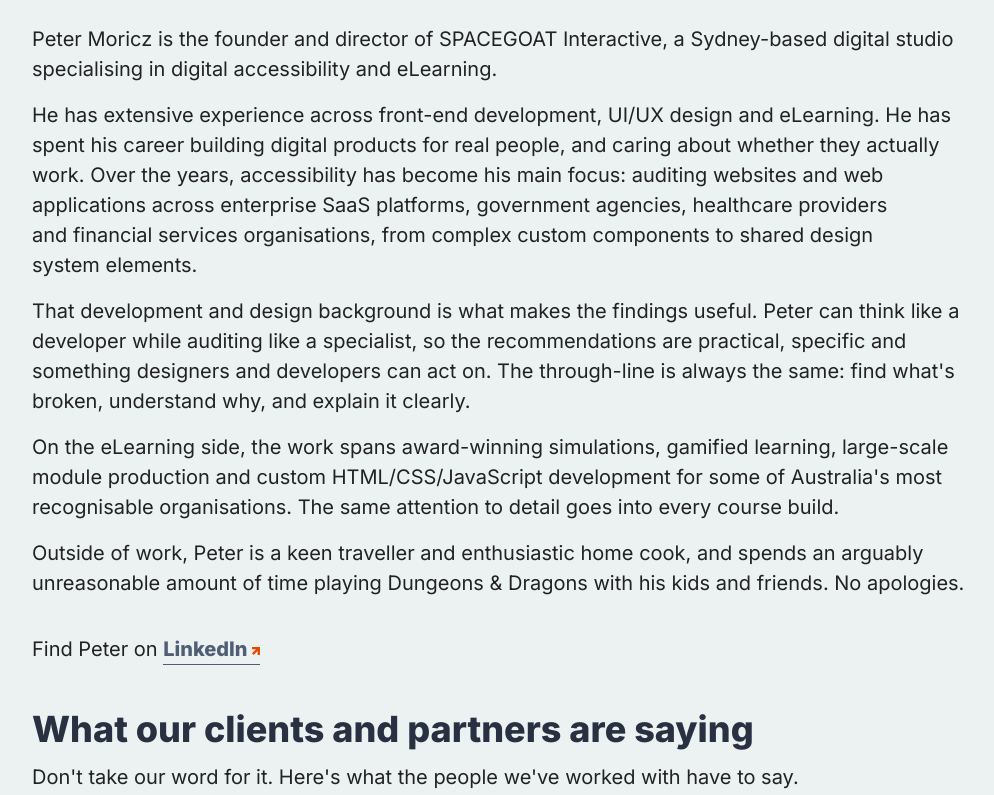
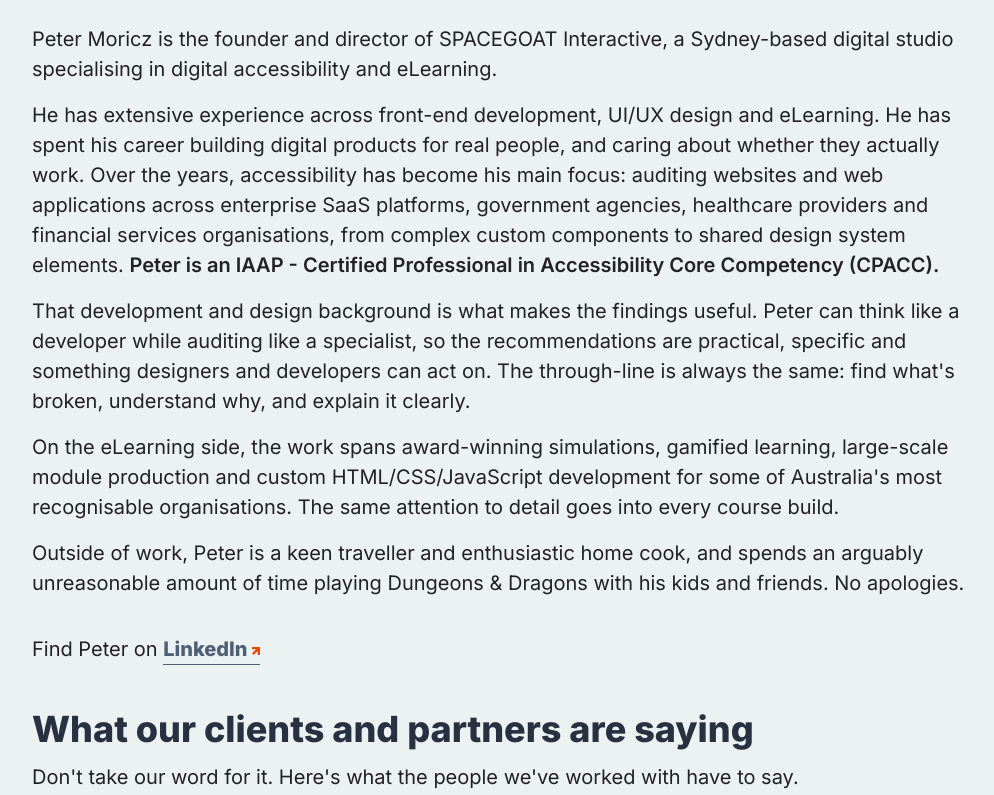
Before and after one commit to SpacegoatHQ/spacegoat-website, a plain HTML site: page index.html in a window 1280 px wide. Shown: the part 3420-4215 px from the top of the page, without its empty margins (128-1122 px from the left). Drawn offline with Linux system fonts and the light colour scheme; a web font is replaced by a local one.

Commit message:
Added CPACC certification

```diff
--- a/index.html
+++ b/index.html
@@ -119,7 +119,7 @@
 				<div class="person-behind-the-work">
 					<h2><span class="pre-header" aria-hidden="true">AREA 04</span>The person behind the work</h2>
 					<p>Peter Moricz is the founder and director of SPACEGOAT Interactive, a Sydney-based digital studio specialising in digital accessibility and eLearning.</p>
-					<p>He has extensive experience across front-end development, UI/UX design and eLearning. He has spent his career building digital products for real people, and caring about whether they actually work. Over the years, accessibility has become his main focus: auditing websites and web applications across enterprise SaaS platforms, government agencies, healthcare providers and financial services organisations, from complex custom components to shared design system elements.</p>
+					<p>He has extensive experience across front-end development, UI/UX design and eLearning. He has spent his career building digital products for real people, and caring about whether they actually work. Over the years, accessibility has become his main focus: auditing websites and web applications across enterprise SaaS platforms, government agencies, healthcare providers and financial services organisations, from complex custom components to shared design system elements. <strong>Peter is an IAAP - Certified Professional in Accessibility Core Competency (CPACC).</strong></p>
 					<p>That development and design background is what makes the findings useful. Peter can think like a developer while auditing like a specialist, so the recommendations are practical, specific and something designers and developers can act on. The through-line is always the same: find what's broken, understand why, and explain it clearly.</p>
 					<p>On the eLearning side, the work spans award-winning simulations, gamified learning, large-scale module production and custom HTML/CSS/JavaScript development for some of Australia's most recognisable organisations. The same attention to detail goes into every course build.</p>
 					<p>Outside of work, Peter is a keen traveller and enthusiastic home cook, and spends an arguably unreasonable amount of time playing Dungeons & Dragons with his kids and friends. No apologies.</p>
```
